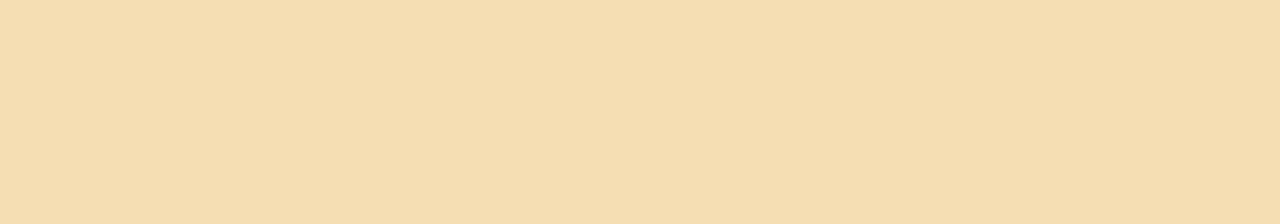
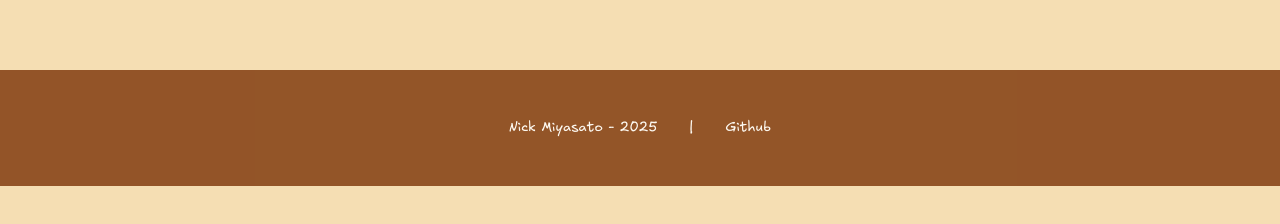
Before and after one commit to nixoletas/angular-nasa-apod, an Angular app: page / in a window 1280 px wide. Shown: the part 560-784 px from the top of the page. Built offline with nearby package versions, Linux system fonts and the light colour scheme; no server answers.

Commit message:
feat: add footer component to app layout and home page
- integrated <app-footer> component into app.component.html for consistent footer display
- updated home.component.html to include a footer element for improved layout

```diff
--- a/src/app/app.component.html
+++ b/src/app/app.component.html
@@ -1,3 +1,4 @@
 <div class="container max-w-4xl mx-auto px-4 py-8 w-full justify-center items-center">
     <router-outlet />
 </div>
+<app-footer></app-footer>
--- a/src/app/app.component.ts
+++ b/src/app/app.component.ts
@@ -1,9 +1,10 @@
 import { Component } from '@angular/core';
 import { RouterOutlet } from '@angular/router';
+import { FooterComponent } from './components/footer/footer.component';
 
 @Component({
   selector: 'app-root',
-  imports: [RouterOutlet],
+  imports: [RouterOutlet, FooterComponent],
   templateUrl: './app.component.html',
   styleUrl: './app.component.scss'
 })
--- /dev/null
+++ b/src/app/components/footer/footer.component.html
@@ -0,0 +1,7 @@
+<footer class="text-center bg-amber-900 opacity-80 py-12 mt-24">
+    <p class="text-sm text-white">
+        <a href="https://nickmiyasato.com.br" class="hover:underline" target="_blank">Nick Miyasato - 2025</a>
+        <span class="px-8">|</span>
+        <a href="https://github.com/nixoletas" class="hover:underline" target="_blank">Github</a>
+    </p>
+</footer>
--- a/src/app/pages/home/home.component.html
+++ b/src/app/pages/home/home.component.html
@@ -24,3 +24,5 @@
     }
   }
 </div>
+<footer>
+</footer>
```
Also changed, not shown: src/app/components/footer/footer.component.ts (added, +11 -0 lines), src/app/components/footer/footer.component.scss (added), 1 other file (tests, documents, lock files or other folders).
